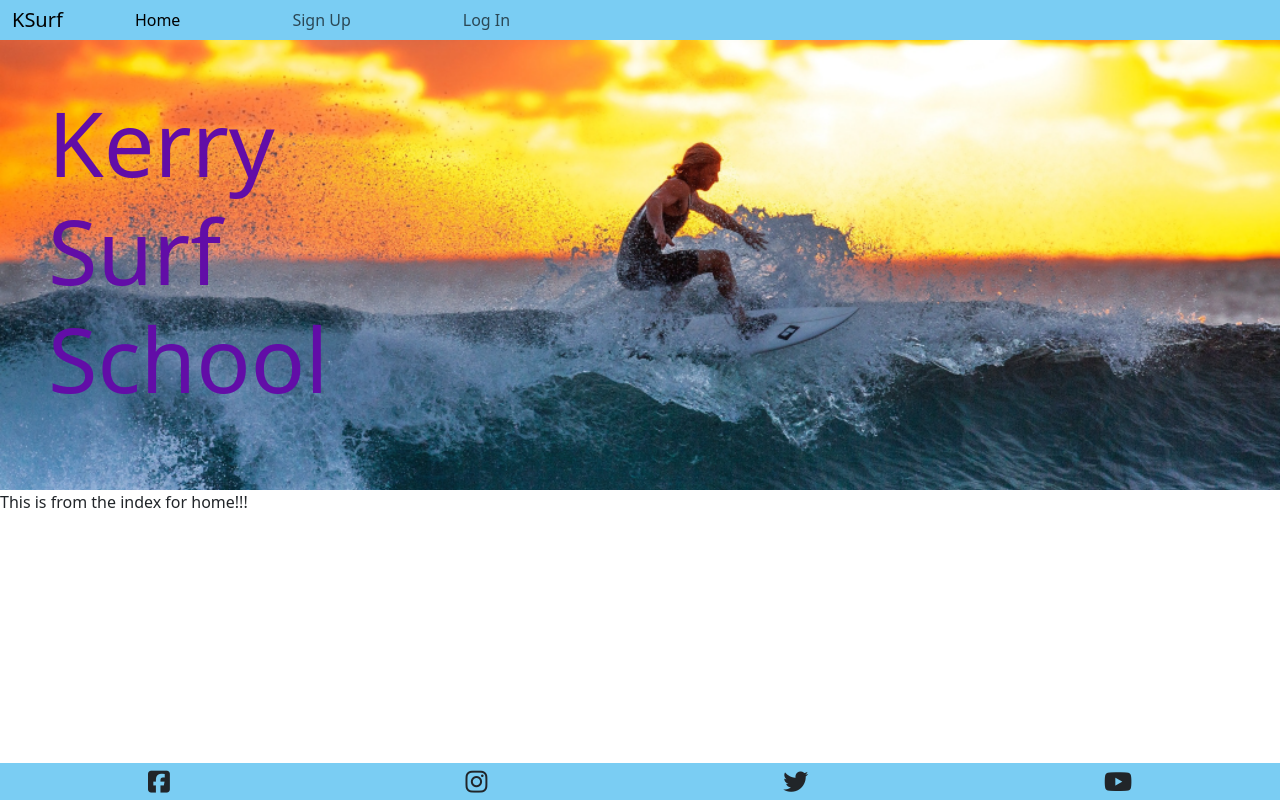
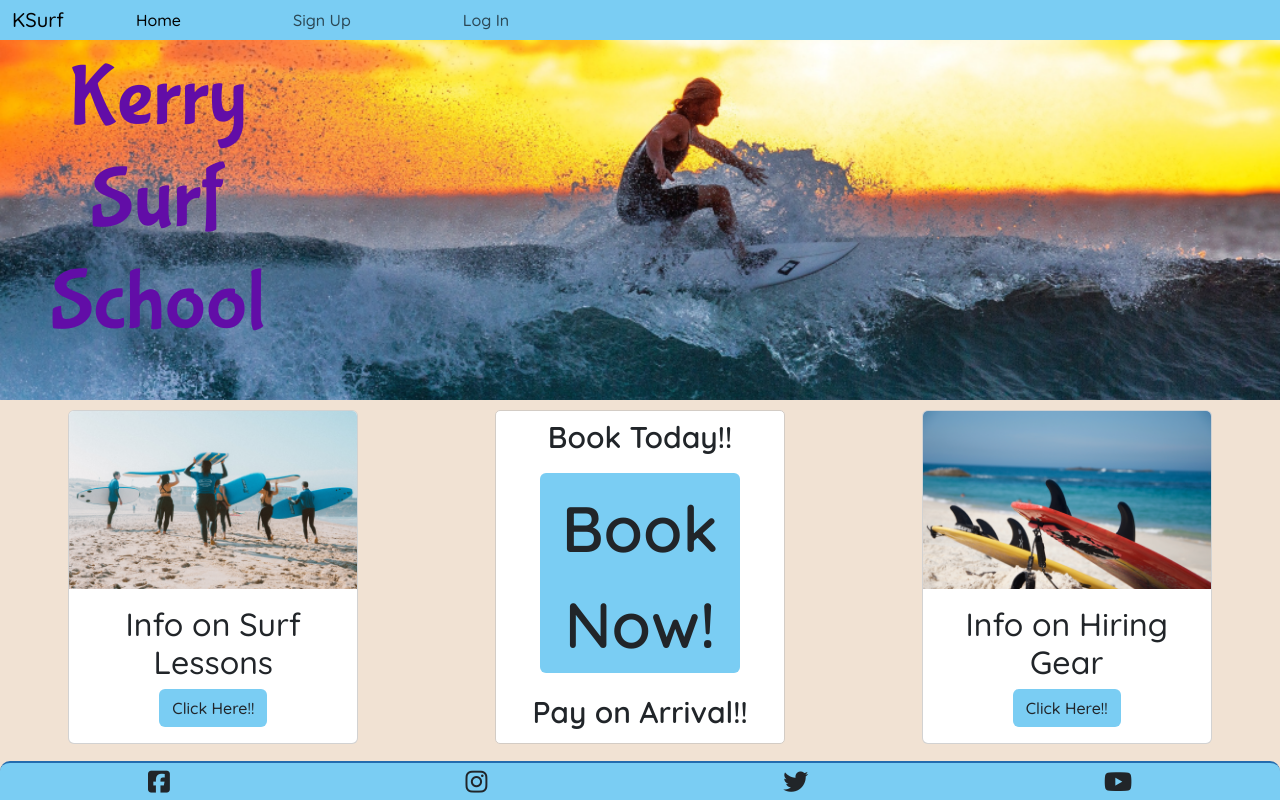
Before and after one commit to fenton1000/mf-portfolio-four-kerry-surf-school, a Django app: page / in a window 1280 px wide. Run offline with Django 3.2, Linux system fonts and the light colour scheme; some libraries are stand-ins or nearby versions.

Commit message:
Add homepage main section

```diff
--- a/static/css/styles.css
+++ b/static/css/styles.css
@@ -1,22 +1,85 @@
-.nav-footer-bg-color {
+@import url('https://fonts.googleapis.com/css2?family=Bubblegum+Sans&family=Quicksand:wght@400;500;600;700&display=swap');
+
+.text-styling {
+    font-family: Quicksand, sans-serif;
+    font-weight: 500;
+}
+
+.light-blue-bg-color {
     background-color: #7acdf3;
 }
 
+.light-blue-btn-bg-color {
+    background-color: #7acdf3;
+}
+
+.light-blue-btn-bg-color:hover {
+    background-color: #3dbcf7;
+}
+
+.light-brown-bg-color {
+    background-color: #f1e2d3;
+}
+
+.text-height-action {
+    font-size: 3vw;
+    margin: 8px 0;
+    font-weight: 600;
+}
+
 .title-styles {
-    height: 450px;
+    height: 400px;
     background: url('../images/pexels-pixabay-390051-sm.png') no-repeat center center;
     background-size: cover;
+    margin-bottom: 10px;
 }
 
 h1 {
+    font-family: Bubblegum Sans, sans-serif;
     color: #620da7;
     font-size: 10vw;
+}
+
+main {
+    margin-bottom: 50px;
+}
+
+#accordion a {
+    height: 52px;
+    margin: 5px;
+    font-size: 20px;
+}
+
+.min-max-card-width {
+    min-width: 185px;
+    max-width: 290px;
+}
+
+.book-card {
+    border: 1px solid #d3ccc5;
+    background-color: white;
+    height: 100%;
+    width: 100%;
+    border-radius: 5px;
+    max-width: 290px;
+}
+
+#book-now {
+    height: 20vw;
+    width: 20vw;
+    font-size: 5vw;
+    max-width: 200px;
+    max-height: 200px;
 }
 
 footer {
     position: fixed;
     bottom: 0;
     width: 100%;
+    border-top: 2px solid #246bad;
+    border-top-left-radius: 10px;
+    border-top-right-radius: 10px;
+    z-index: 5;
 }
 
 footer li {
@@ -37,6 +100,27 @@ footer li a {
     font-size: 25px;
 }
 
+.make-div-appear {
+    display: block;
+}
+
+.make-div-disappear {
+    display: none;
+}
+
+/* For Screens 576px wide and down */
+@media screen and (max-width: 576px) {
+    .mobile-title-position {
+        justify-content: flex-end;
+        padding-bottom: 35px;
+    }
+
+    h1 {
+        font-size: 45px;
+        color: #e9d1d1;
+    }
+}
+
 /* For Screens 750px wide and up */
 @media screen and (min-width: 750px) {
     h1 {
@@ -47,7 +131,11 @@ footer li a {
 /* For Screens 992px wide and up */
 @media screen and (min-width: 992px) {
     h1 {
-        max-width: 400px;
-        font-size: 90px;
+        max-width: 300px;
+        font-size: 85px;
+    }
+
+    .text-height-action {
+        font-size: 30px;
     }
 }
--- /dev/null
+++ b/static/js/script.js
@@ -0,0 +1,19 @@
+$(document).ready(function() {
+
+    function changeHomeView() {
+        if (window.matchMedia("(max-width: 650px)").matches) {
+            $( "#accordion" ).removeClass( "make-div-disappear" ).addClass( "make-div-appear" );
+            $( "#cards" ).removeClass( "make-div-appear" ).addClass( "make-div-disappear" );
+        } else {
+            $( "#cards" ).removeClass( "make-div-disappear" ).addClass( "make-div-appear" );
+            $( "#accordion" ).removeClass( "make-div-appear" ).addClass( "make-div-disappear" );
+        }
+    }
+
+    // Call the changeHomeView function at run time:
+    changeHomeView();
+
+    // Add listener for window resizing:
+    window.addEventListener("resize", changeHomeView);
+
+});
--- a/templates/base.html
+++ b/templates/base.html
@@ -11,11 +11,11 @@
     <title>Kerry Surf School</title>
 </head>
 
-<body>
+<body class="light-brown-bg-color">
     <header>
-        <nav class="navbar navbar-expand-sm bg-body-tertiary py-0">
-            <div class="container-fluid nav-footer-bg-color">
-                <a class="navbar-brand me-5-md" href="#">KSurf</a>
+        <nav class="navbar fixed-top navbar-expand-sm bg-body-tertiary py-0">
+            <div class="container-fluid light-blue-bg-color">
+                <a class="navbar-brand me-5-md text-styling" href="#">KSurf</a>
                 <button class="navbar-toggler" type="button" data-bs-toggle="collapse" data-bs-target="#navbarNav"
                     aria-controls="navbarNav" aria-expanded="false" aria-label="Toggle navigation">
                     <span class="navbar-toggler-icon"></span>
@@ -23,20 +23,20 @@
                 <div class="collapse navbar-collapse" id="navbarNav">
                     <ul class="navbar-nav">
                         <li class="nav-item mx-md-3 mx-lg-5">
-                            <a class="nav-link active" aria-current="page" href="#">Home</a>
+                            <a class="nav-link active text-styling" aria-current="page" href="#">Home</a>
                         </li>
                         <li class="nav-item mx-md-3 mx-lg-5">
-                            <a class="nav-link" href="#">Sign Up</a>
+                            <a class="nav-link text-styling" href="#">Sign Up</a>
                         </li>
                         <li class="nav-item mx-md-3 mx-lg-5">
-                            <a class="nav-link" href="#">Log In</a>
+                            <a class="nav-link text-styling" href="#">Log In</a>
                         </li>
                     </ul>
                 </div>
             </div>
         </nav>
-        <section class="text-center text-lg-start title-styles">
-            <h1 class="pt-5 ps-lg-5">Kerry Surf School</h1>
+        <section class="text-center title-styles d-flex flex-column mobile-title-position">
+            <h1 class="pt-5 ps-lg-3">Kerry Surf School</h1>
         </section>
     </header>
 
@@ -44,7 +44,7 @@
 
     {% endblock content %}
 
-    <footer class="nav-footer-bg-color">
+    <footer class="light-blue-bg-color">
         <ul>
             <li><a href="https://www.facebook.com/" target="_blank" rel="noopener"
                     aria-label="Visit us on Facebook (opens in a new tab)"><i
@@ -66,8 +66,13 @@
     <script src="https://cdn.jsdelivr.net/npm/bootstrap@5.3.0-alpha1/dist/js/bootstrap.bundle.min.js"
         integrity="sha384-w76AqPfDkMBDXo30jS1Sgez6pr3x5MlQ1ZAGC+nuZB+EYdgRZgiwxhTBTkF7CXvN" crossorigin="anonymous">
     </script>
+    <!-- jquery Script -->
+    <script src="https://code.jquery.com/jquery-3.6.3.js"
+        integrity="sha256-nQLuAZGRRcILA+6dMBOvcRh5Pe310sBpanc6+QBmyVM=" crossorigin="anonymous"></script>
     <!-- Font Awesome Script -->
     <script src="https://kit.fontawesome.com/4e8d2c2bb0.js" crossorigin="anonymous"></script>
+    <!-- js file Script -->
+    <script src="../static/js/script.js"></script>
 </body>
 
 </html>
--- a/templates/index.html
+++ b/templates/index.html
@@ -1,7 +1,75 @@
 {% extends "base.html" %}
 
 {% block content %}
-
-<p>This is from the index for home!!!</p>
-
+<main>
+    <div id="accordion">
+        <div class="d-grid gap-2">
+            <a class="btn text-styling light-blue-btn-bg-color m-0" href="#" role="button">Book Now!!</a>
+            <div class="accordion">
+                <div class="accordion-item light-brown-bg-color">
+                    <h2 class="accordion-header" id="headingOne">
+                        <button class="accordion-button collapsed text-styling light-blue-btn-bg-color mb-2" type="button" data-bs-toggle="collapse"
+                            data-bs-target="#collapseOne" aria-expanded="false" aria-controls="collapseOne">
+                            Info on Surfing Lessons!!
+                        </button>
+                    </h2>
+                    <div id="collapseOne" class="accordion-collapse collapse" aria-labelledby="headingOne"
+                        data-bs-parent="#accordionExample">
+                        <div class="accordion-body">
+                            This is the info!!
+                        </div>
+                    </div>
+                </div>
+                <div class="accordion-item light-brown-bg-color">
+                    <h2 class="accordion-header" id="headingTwo">
+                        <button class="accordion-button collapsed text-styling light-blue-btn-bg-color" type="button" data-bs-toggle="collapse"
+                            data-bs-target="#collapseTwo" aria-expanded="false" aria-controls="collapseTwo">
+                            Info on Hiring Gear!!
+                        </button>
+                    </h2>
+                    <div id="collapseTwo" class="accordion-collapse collapse" aria-labelledby="headingTwo"
+                        data-bs-parent="#accordionExample">
+                        <div class="accordion-body">
+                            This is the gear info!!
+                        </div>
+                    </div>
+                </div>
+            </div>
+        </div>
+    </div>
+    <div id="cards">
+        <div class="container-fluid text-center">
+            <div class="row">
+                <div class="col">
+                    <div class="card min-max-card-width m-auto">
+                        <img src="../static/images/pexels-elle-hughes-1549196-sm.png" class="card-img-top"
+                            alt="Surfers with surfboards walking on a beach">
+                        <div class="card-body">
+                            <h2 class="card-title text-styling">Info on Surf Lessons</h2>
+                            <a href="#" class="btn light-blue-btn-bg-color text-styling">Click Here!!</a>
+                        </div>
+                    </div>
+                </div>
+                <div class="col">
+                    <div class="book-card m-auto d-flex flex-column justify-content-around">
+                        <h2 class="text-height-action text-styling">Book Today!!</h2>
+                        <a id="book-now" href="#"
+                            class="btn light-blue-btn-bg-color text-height-action m-auto text-styling">Book Now!</a>
+                        <p class="text-height-action text-styling">Pay on Arrival!!</p>
+                    </div>
+                </div>
+                <div class="col">
+                    <div class="card min-max-card-width m-auto">
+                        <img src="../static/images/pexels-monica-silvestre-699955-sm.png" class="card-img-top"
+                            alt="Two surfboards lying on a sandy beach">
+                        <div class="card-body">
+                            <h2 class="card-title text-styling">Info on Hiring Gear</h2>
+                            <a href="#" class="btn light-blue-btn-bg-color text-styling">Click Here!!</a>
+                        </div>
+                    </div>
+                </div>
+            </div>
+        </div>
+    </div>
+</main>
 {% endblock %}
```
Also changed, not shown: README.md, static/images/pexels-elle-hughes-1549196-sm.png (added), static/images/pexels-monica-silvestre-699955-sm.png (added).
